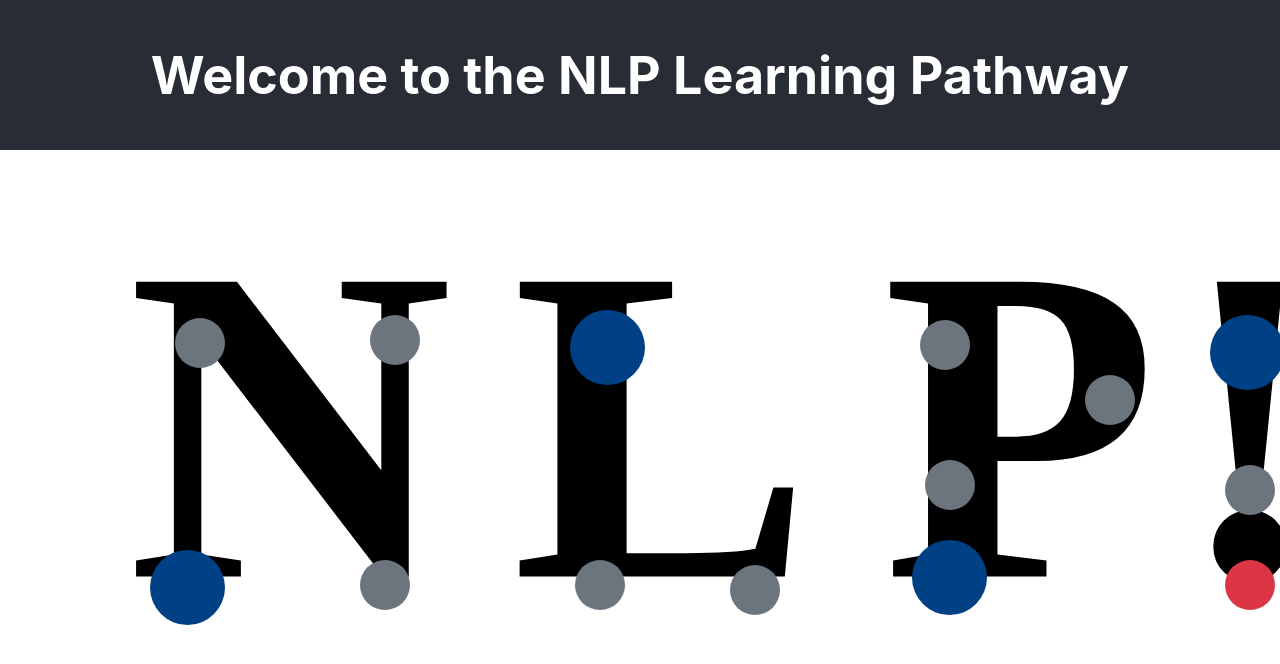
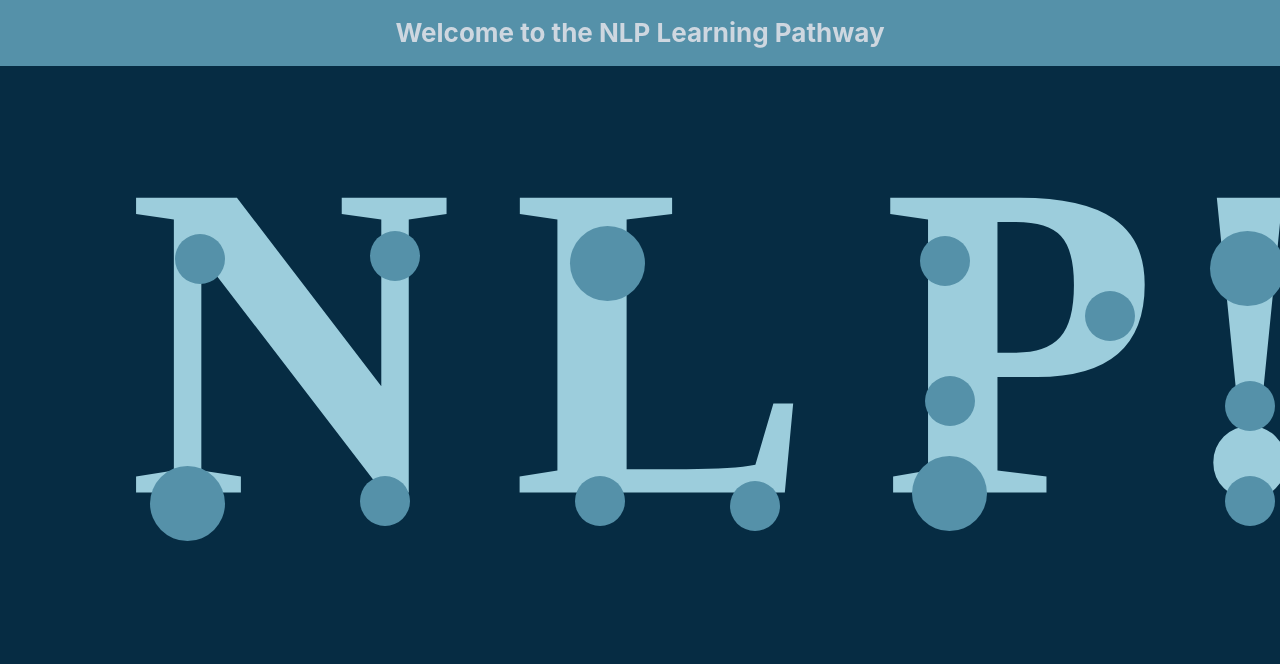
Before and after one commit to ZeendaBean24/NLP-Sentiment_Analysis, a React (Create React App) app in the folder learn-nlp/: page / in a window 1280 px wide. Shown: the top 664 px of the page. Built offline with nearby package versions, Linux system fonts and the light colour scheme; a web font is replaced by a local one.

Commit message:
Add colour palette, make text unclickable

```diff
--- a/learn-nlp/src/App.css
+++ b/learn-nlp/src/App.css
@@ -4,11 +4,12 @@
 
 .App-header {
   background-color: #282c34;
-  min-height: 150px;
+  min-height: 20px;
   display: flex;
   flex-direction: column;
   align-items: center;
   justify-content: center;
-  font-size: calc(10px + 2vmin);
-  color: white;
+  font-size: calc(5px + 1vmin);
+  color: var(--text);
+  background: var(--primary);
 }
--- a/learn-nlp/src/NLPPathway.css
+++ b/learn-nlp/src/NLPPathway.css
@@ -11,10 +11,11 @@
 .nlp-container {
   position: relative;
   width: 100%;
-  height: 600px;
+  height: 100vh;
   display: flex;
   justify-content: center;
   align-items: center;
+  background-color: var(--bg);
 }
 
 .node {
@@ -26,7 +27,7 @@
   cursor: pointer;
   &:hover {
     transform: scale(1.2);
-    background-color: #007BFF;
+    background-color: var(--secondary);
   }
   z-index: 2;
 }
@@ -34,7 +35,7 @@
 .main-node{
   width: 75px;
   height: 75px;
-  background-color: #004085;
+  background-color: var(--primary);
   color: white;
   font-size: 40px;
   border-radius: 50%;
@@ -43,12 +44,12 @@
 .minor-node, .end-node {
   width: 50px;
   height: 50px;
-  background-color: #6c757d;
+  background-color: var(--primary);
   border-radius: 50%;
 }
 
 .end-node {
-  background-color: #dc3545; /* Red color for the END node */
+  background-color: var(--primary); /* Red color for the END node */
 }
 
 .n1 { top: 400px; left: 150px; }
@@ -75,37 +76,36 @@
 }
 
 .letter {
+  position: absolute;
+  user-select: none;
   font-family: "Platypi", serif;
   font-optical-sizing: auto;
   font-weight: 750;
   font-style: normal;
   font-size: 450px;
   z-index: 1;
+  color: var(--accent);
 }
 
 .letter.n {
-  position: absolute;
   left: 290px;
   top: 275px;
   transform: translate(-50%, -50%);
 }
 
 .letter.l {
-  position: absolute;
   left: 662px;
   top: 275px;
   transform: translate(-50%, -50%);
 }
 
 .letter.p {
-  position: absolute;
   left: 1020px;
   top: 275px;
   transform: translate(-50%, -50%);
 }
 
 .letter.ex {
-  position: absolute;
   left: 1250px;
   top: 275px;
   transform: translate(-50%, -50%);
```
